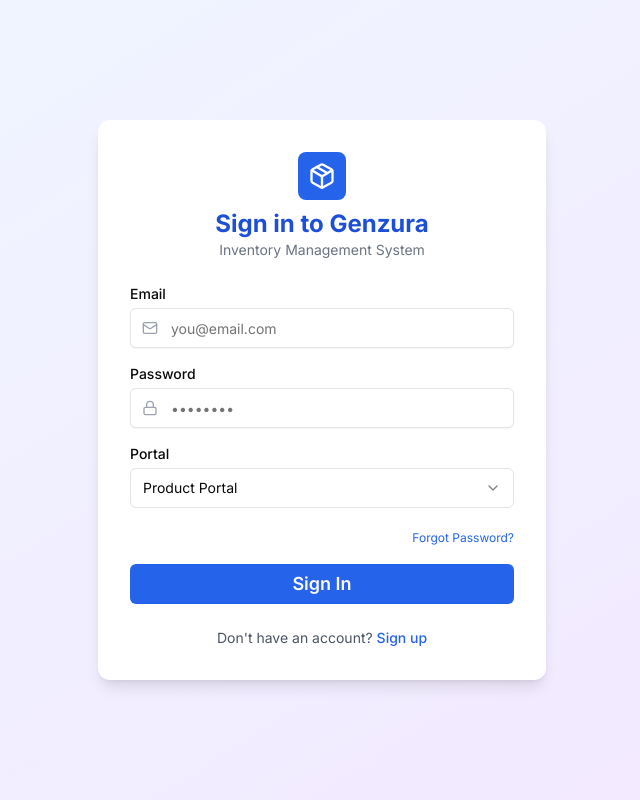
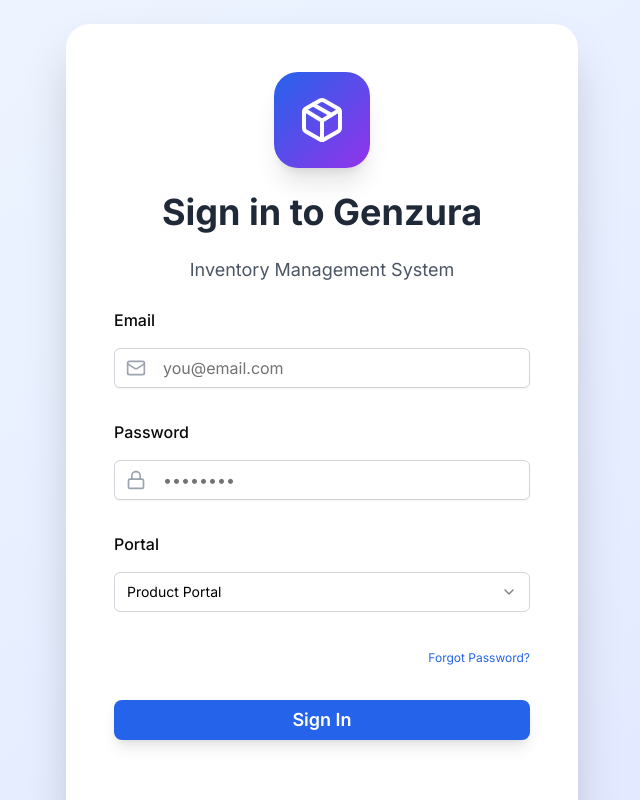
Before and after one commit to asimwe1/genzura, a Next.js app: page /login in a window 1280 px wide. Shown: the top 800 px of the page, without its empty margins (318-958 px from the left). Built offline with nearby package versions, Linux system fonts and the light colour scheme.

Commit message:
Unify login page styles with signup page for consistent UI/UX (card, padding, font, input, button, spacing)

```diff
--- a/app/login/page.tsx
+++ b/app/login/page.tsx
@@ -13,14 +13,14 @@ export default function LoginPage() {
   const [portalType, setPortalType] = useState("product");
   const [isLoading, setIsLoading] = useState(false);
   return (
-    <div className="min-h-screen flex items-center justify-center bg-gradient-to-br from-blue-50 to-purple-100 px-2">
-      <div className="w-full max-w-md bg-white rounded-xl shadow-lg p-8 space-y-6">
-        <div className="flex flex-col items-center mb-4">
-          <div className="h-14 w-14 sm:h-12 sm:w-12 rounded-lg bg-blue-600 flex items-center justify-center mb-2">
-            <Package className="h-8 w-8 sm:h-7 sm:w-7 text-white" />
+    <div className="min-h-screen flex items-center justify-center bg-gradient-to-br from-blue-50 to-indigo-100 p-6">
+      <div className="w-full max-w-lg p-12 bg-white rounded-3xl shadow-2xl">
+        <div className="flex flex-col items-center justify-center gap-4 mb-6">
+          <div className="w-24 h-24 bg-gradient-to-br from-blue-600 to-purple-600 rounded-3xl flex items-center justify-center shadow-xl mb-2">
+            <Package className="h-12 w-12 text-white" />
           </div>
-          <h1 className="text-2xl font-bold text-blue-700">Sign in to Genzura</h1>
-          <p className="text-gray-500 text-sm">Inventory Management System</p>
+          <h1 className="text-4xl font-bold text-center text-gray-800 mb-2">Sign in to Genzura</h1>
+          <p className="text-gray-600 text-lg text-center">Inventory Management System</p>
         </div>
         <form onSubmit={(e) => {
           e.preventDefault();
@@ -33,39 +33,39 @@ export default function LoginPage() {
           localStorage.setItem("userPortal", portalType);
           setIsLoading(false);
           window.location.href = portalType === "service" ? "/service" : "/product";
-        }} className="space-y-4">
-          <div>
-            <label className="block text-sm font-medium mb-1">Email</label>
+        }} className="space-y-8">
+          <div className="space-y-4">
+            <label className="block text-base font-medium mb-1">Email</label>
             <div className="relative">
-              <Mail className="absolute left-3 top-1/2 transform -translate-y-1/2 text-gray-400 h-4 w-4" />
+              <Mail className="absolute left-3 top-1/2 transform -translate-y-1/2 text-gray-400 h-5 w-5" />
               <Input
                 type="email"
                 placeholder="you@email.com"
-                className="pl-10"
+                className="pl-12 py-4 text-base bg-white text-black border-gray-300 focus:border-blue-500 focus:ring-2 focus:ring-blue-500/20 hover:border-gray-400 transition-colors"
                 value={email}
                 onChange={(e) => setEmail(e.target.value)}
                 required
               />
             </div>
           </div>
-          <div>
-            <label className="block text-sm font-medium mb-1">Password</label>
+          <div className="space-y-4">
+            <label className="block text-base font-medium mb-1">Password</label>
             <div className="relative">
-              <Lock className="absolute left-3 top-1/2 transform -translate-y-1/2 text-gray-400 h-4 w-4" />
+              <Lock className="absolute left-3 top-1/2 transform -translate-y-1/2 text-gray-400 h-5 w-5" />
               <Input
                 type="password"
                 placeholder="••••••••"
-                className="pl-10"
+                className="pl-12 py-4 text-base bg-white text-black border-gray-300 focus:border-blue-500 focus:ring-2 focus:ring-blue-500/20 hover:border-gray-400 transition-colors"
                 value={password}
                 onChange={(e) => setPassword(e.target.value)}
                 required
               />
             </div>
           </div>
-          <div>
-            <label className="block text-sm font-medium mb-1">Portal</label>
+          <div className="space-y-4">
+            <label className="block text-base font-medium mb-1">Portal</label>
             <Select value={portalType} onValueChange={setPortalType}>
-              <SelectTrigger>
+              <SelectTrigger className="w-full bg-white text-black border-gray-300 focus:border-blue-500 focus:ring-2 focus:ring-blue-500/20 hover:border-gray-400 transition-colors">
                 <SelectValue />
               </SelectTrigger>
               <SelectContent>
@@ -81,15 +81,19 @@ export default function LoginPage() {
           </div>
           <Button
             type="submit"
-            className="w-full bg-blue-600 hover:bg-blue-700 text-lg py-3 font-semibold"
+            className="w-full mt-6 py-5 text-lg font-semibold bg-blue-600 hover:bg-blue-700 text-white transition-colors rounded-lg shadow-lg"
             disabled={isLoading}
           >
             {isLoading ? "Signing in..." : "Sign In"}
           </Button>
         </form>
-        <div className="text-center text-sm text-gray-600">
-          Don&apos;t have an account?{' '}
-          <Link href="/signup" className="text-blue-600 hover:underline font-medium">Sign up</Link>
+        <div className="mt-16 text-center">
+          <p className="text-base text-gray-600">
+            Don&apos;t have an account?{' '}
+            <Link href="/signup" className="text-blue-600 hover:text-blue-500 font-medium">
+              Sign up
+            </Link>
+          </p>
         </div>
       </div>
     </div>
```
